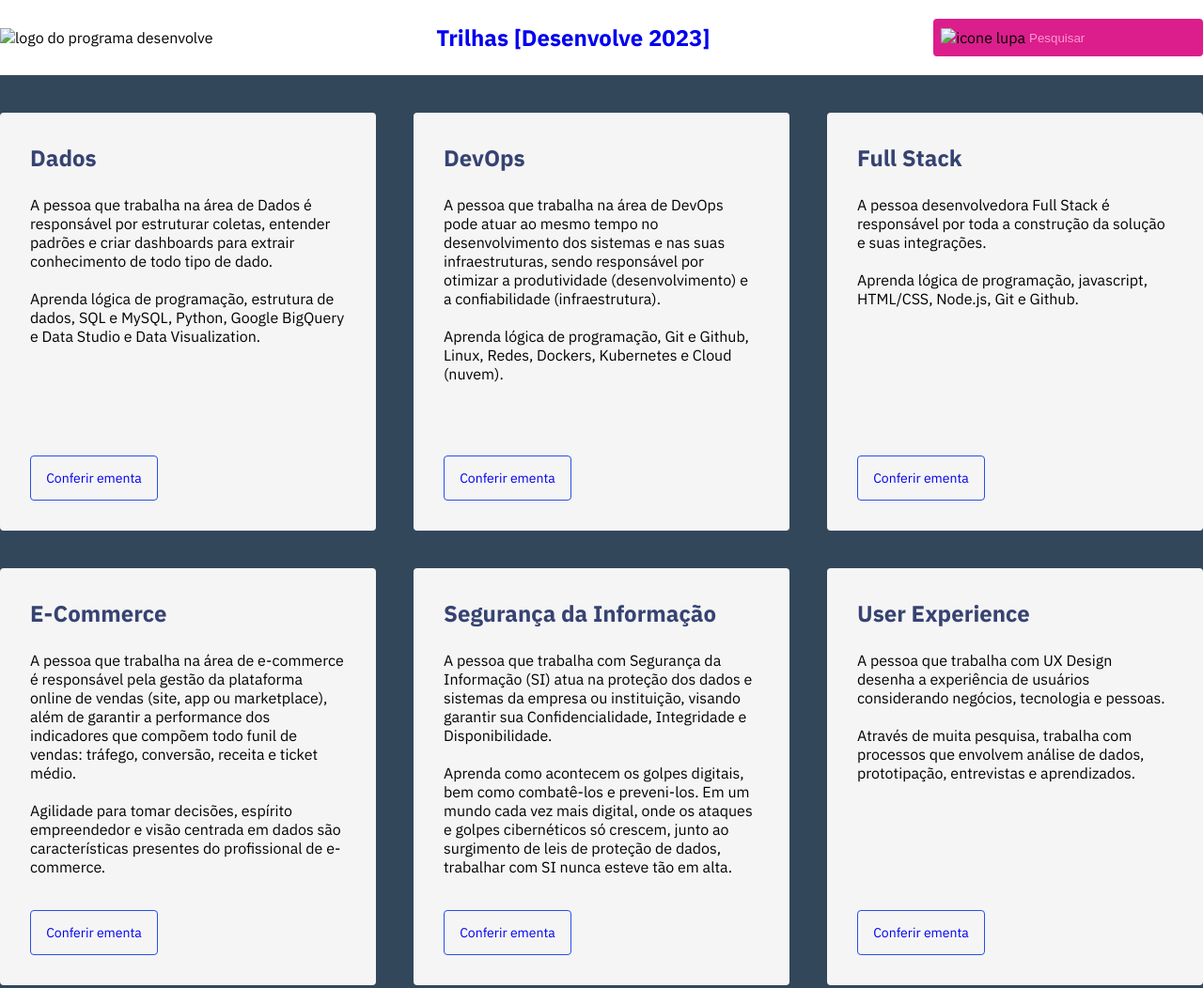
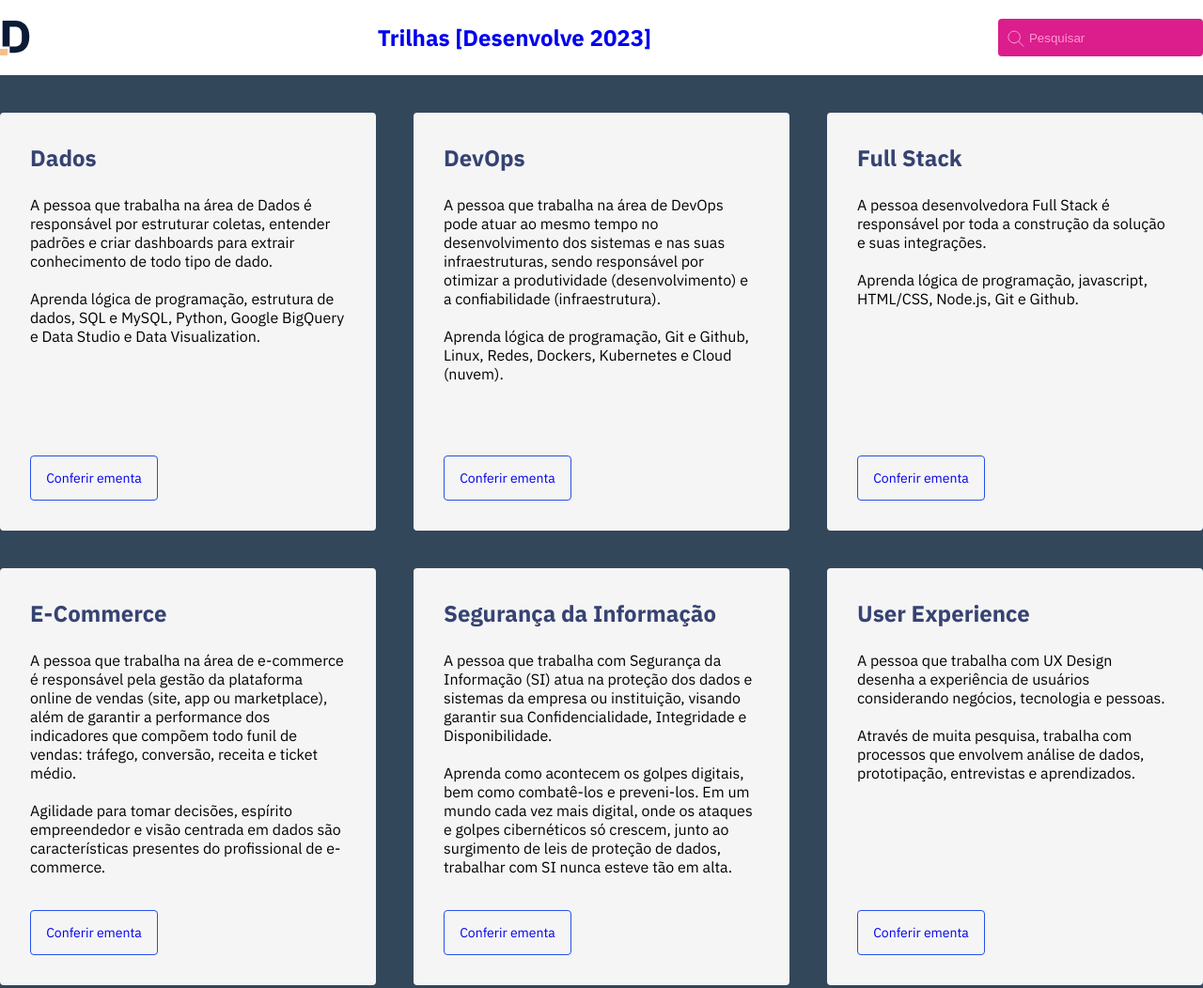
Before and after one commit to danilo-tx/HTML-CSS-Desafio-Trilhas-GB, a plain HTML site: page index.html in a window 1280 px wide. Shown: the top 1052 px of the page at 94% size. Drawn offline with Linux system fonts and the light colour scheme; the site is published under a folder, as on GitHub Pages, so addresses that start at the root find nothing.

Commit message:
Corrigindo logos que não estavam sendo exibidos no header

```diff
--- a/index.html
+++ b/index.html
@@ -9,9 +9,9 @@
 <body>
 	<header>
 		<div class="container-elementos-header">
-			<img src="/img/logo-desenvolve-simplificada.svg" alt="logo do programa desenvolve">
+			<img src="img/logo-desenvolve-simplificada.svg" alt="logo do programa desenvolve">
 		<h1 class="titulo-principal">Trilhas [Desenvolve 2023]</h1>
-		<label class="label-pesquisa"><img src="/img/lupa.svg" alt="icone lupa"><input type="text" placeholder="Pesquisar" class="input-pesquisa"></label>
+		<label class="label-pesquisa"><img src="img/lupa.svg" alt="icone lupa"><input type="text" placeholder="Pesquisar" class="input-pesquisa"></label>
 		</div>
 	</header>
 	<main>
```
